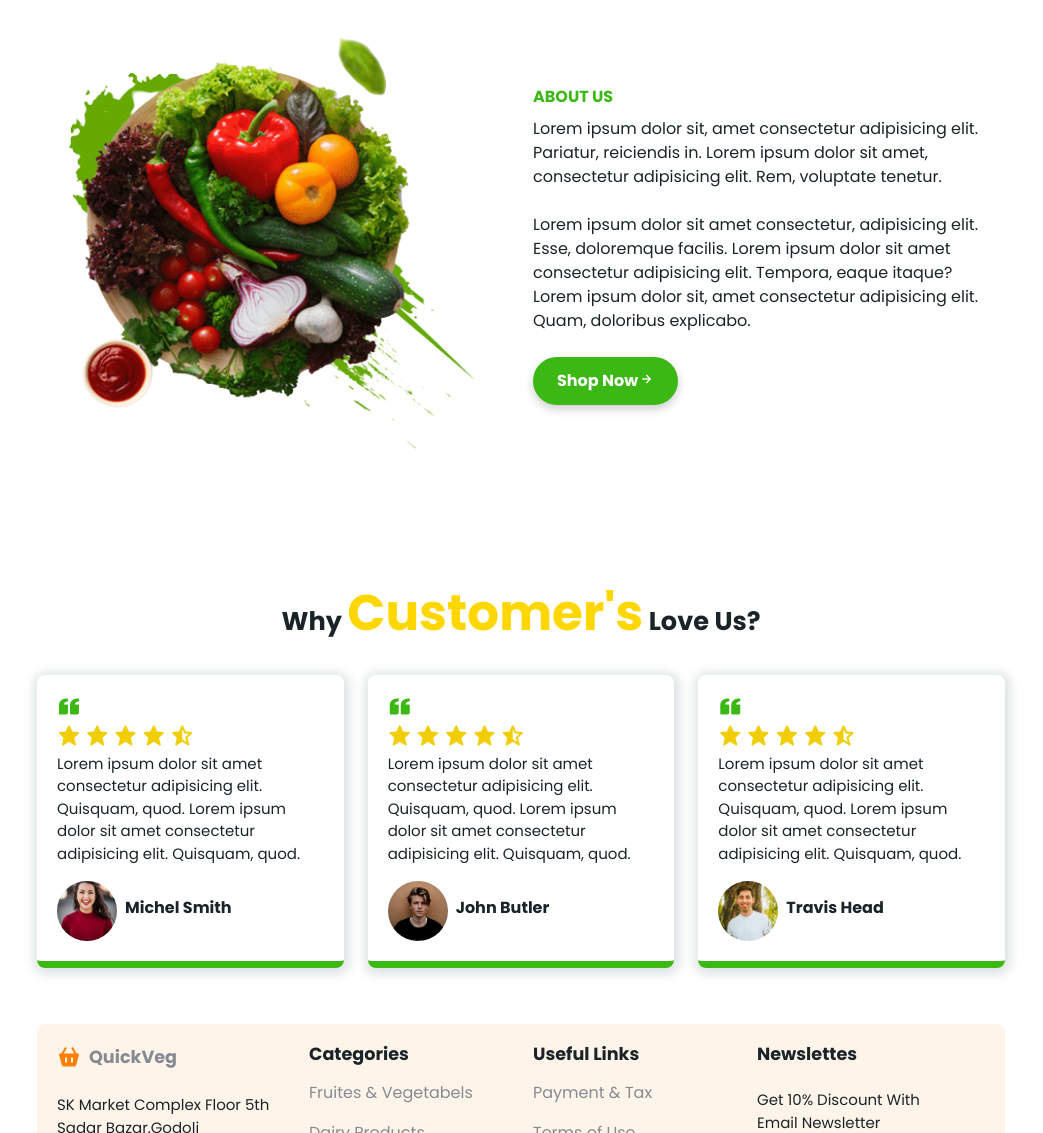
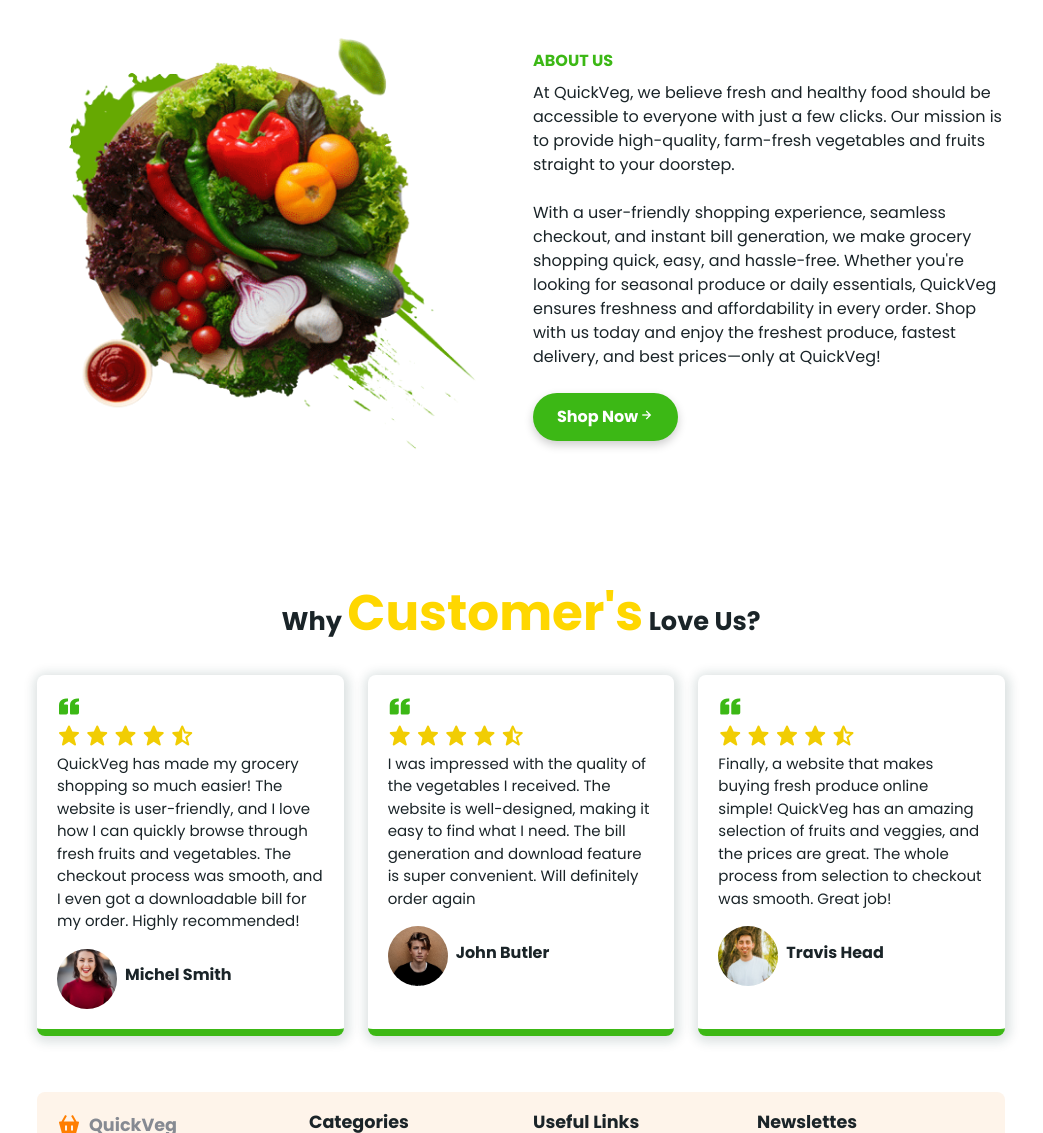
Before and after one commit to PrajwalJadhav4113/Quickveg, a plain HTML site: page index.html in a window 1280 px wide. Shown: the part 2098-3231 px from the top of the page, without its empty margins (119-1162 px from the left). Drawn offline with nearby package versions, Linux system fonts and the light colour scheme.

Commit message:
Update index.html

```diff
--- a/index.html
+++ b/index.html
@@ -242,8 +242,10 @@
     <img src="about.png" alt="">
     <div class="about-text">
       <span>About Us</span>
-      <p>Lorem ipsum dolor sit, amet consectetur adipisicing elit. Pariatur, reiciendis in. Lorem ipsum dolor sit amet, consectetur adipisicing elit. Rem, voluptate tenetur.</p>
-      <p>Lorem ipsum dolor sit amet consectetur, adipisicing elit. Esse, doloremque facilis. Lorem ipsum dolor sit amet consectetur adipisicing elit. Tempora, eaque itaque?<br> Lorem ipsum dolor sit, amet consectetur adipisicing elit. Quam, doloribus explicabo.</p>
+      <p>At QuickVeg, we believe fresh and healthy food should be accessible to everyone with just a few clicks. Our mission is to provide high-quality, farm-fresh vegetables and fruits straight to your doorstep.</p>
+      <p>With a user-friendly shopping experience, seamless checkout, and instant bill generation, we make grocery shopping quick, easy, and hassle-free. Whether you're looking for seasonal produce or daily essentials, QuickVeg ensures freshness and affordability in every order.
+
+Shop with us today and enjoy the freshest produce, fastest delivery, and best prices—only at QuickVeg!</p>
       <a href="#" class="btn">Shop Now<i class='bx bx-right-arrow-alt'></i></a>
 
     </div>
@@ -272,7 +274,7 @@
 
         </div>
 
-        <p>Lorem ipsum dolor sit amet consectetur adipisicing elit. Quisquam, quod. Lorem ipsum dolor sit amet consectetur adipisicing elit. Quisquam, quod.</p>
+        <p>QuickVeg has made my grocery shopping so much easier! The website is user-friendly, and I love how I can quickly browse through fresh fruits and vegetables. The checkout process was smooth, and I even got a downloadable bill for my order. Highly recommended!</p>
         <div class="review-profile">
           <img src="c1.jpg" alt="">
           <h3>Michel Smith</h3>
@@ -292,7 +294,7 @@
 
         </div>
 
-        <p>Lorem ipsum dolor sit amet consectetur adipisicing elit. Quisquam, quod. Lorem ipsum dolor sit amet consectetur adipisicing elit. Quisquam, quod.</p>
+        <p>I was impressed with the quality of the vegetables I received. The website is well-designed, making it easy to find what I need. The bill generation and download feature is super convenient. Will definitely order again</p>
         <div class="review-profile">
           <img src="c2.jpg" alt="">
           <h3>John Butler</h3>
@@ -312,7 +314,7 @@
 
         </div>
 
-        <p>Lorem ipsum dolor sit amet consectetur adipisicing elit. Quisquam, quod. Lorem ipsum dolor sit amet consectetur adipisicing elit. Quisquam, quod.</p>
+        <p>Finally, a website that makes buying fresh produce online simple! QuickVeg has an amazing selection of fruits and veggies, and the prices are great. The whole process from selection to checkout was smooth. Great job!</p>
         <div class="review-profile">
           <img src="c3.jpg" alt="">
           <h3>Travis Head</h3>
```
